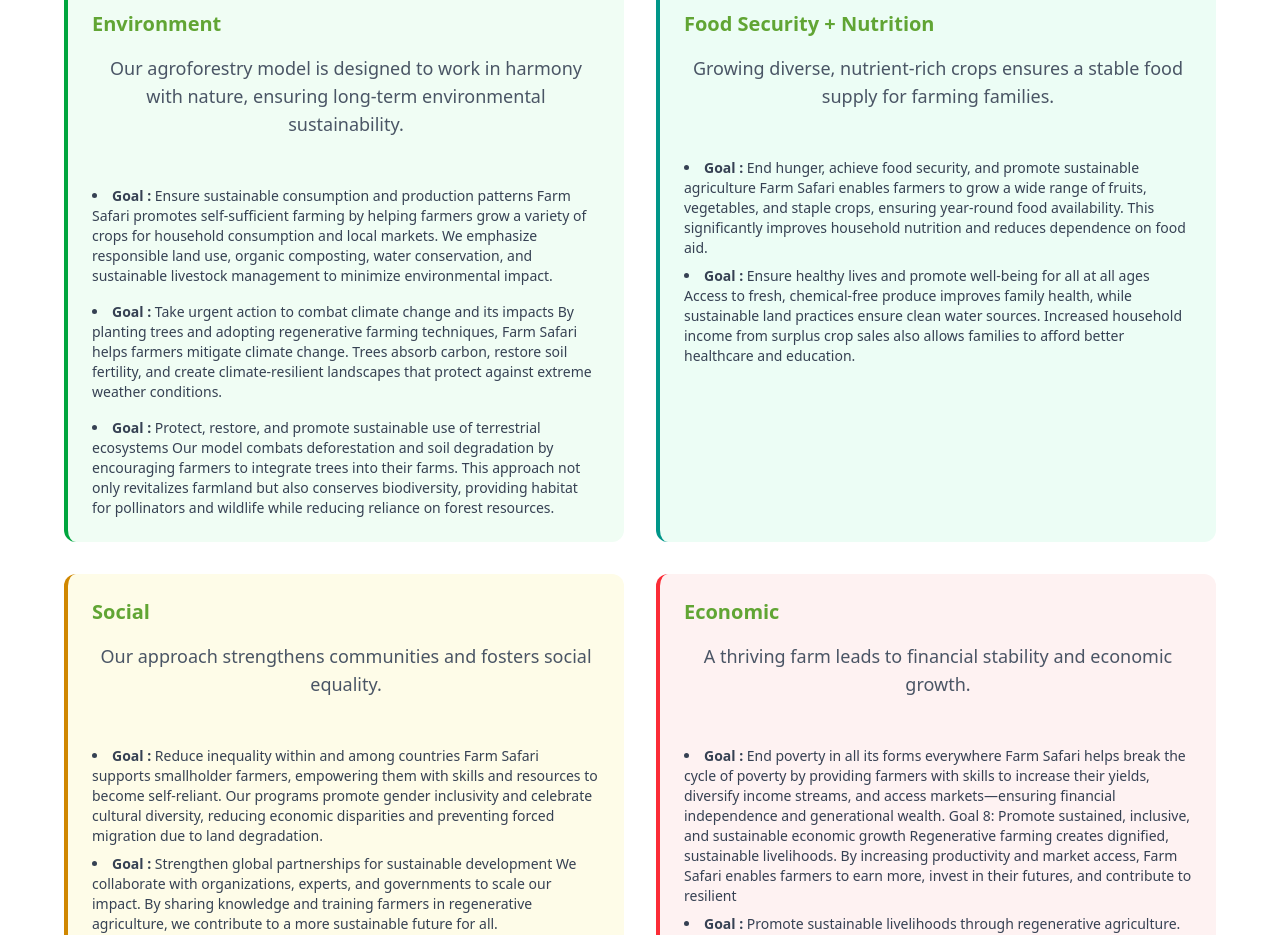
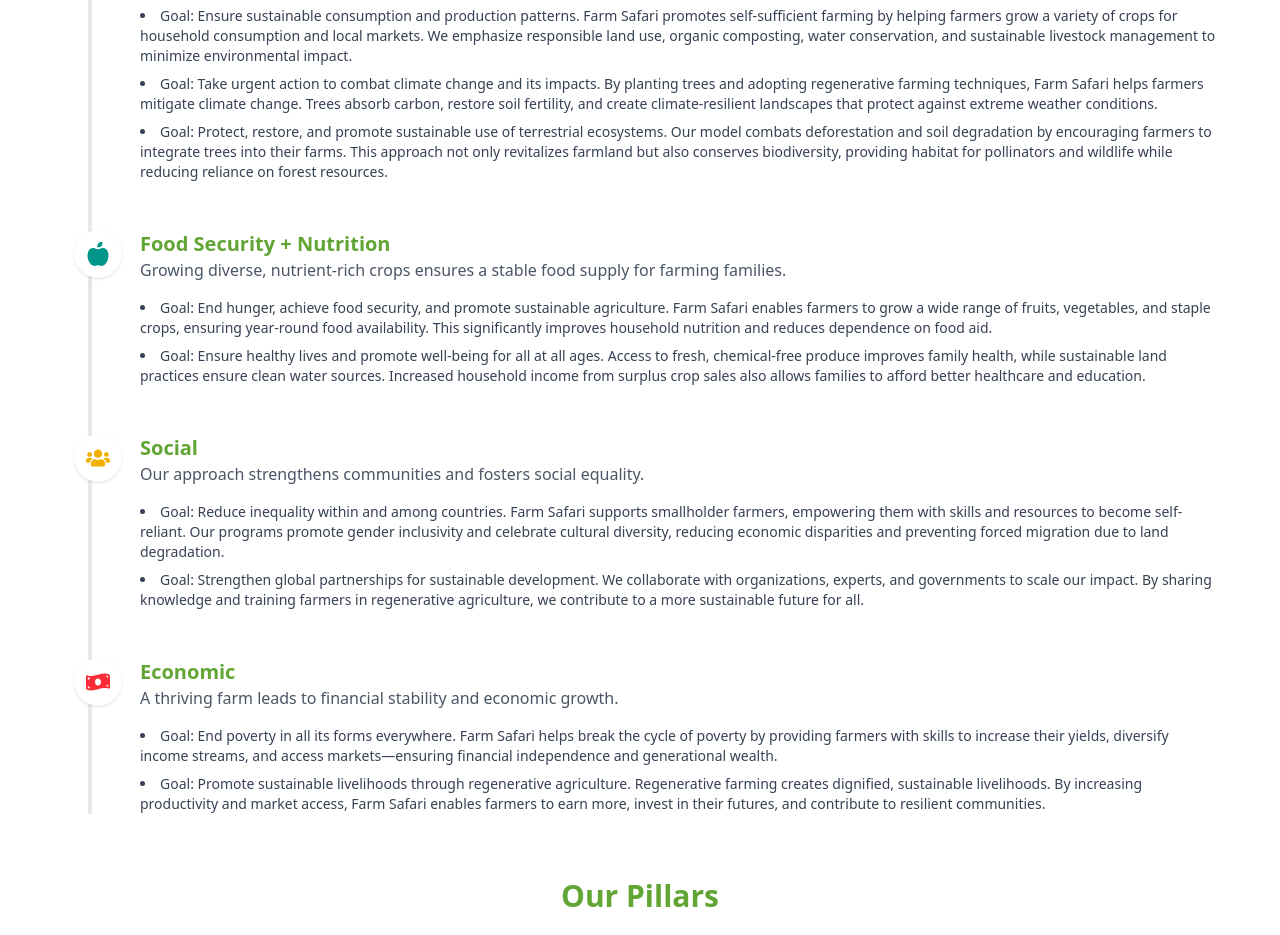
Before and after one commit to Ronald-pro/farm-safari, a Next.js app: page /strategy-approach in a window 1280 px wide. Shown: the part 966-1901 px from the top of the page. Built offline with nearby package versions, Linux system fonts and the light colour scheme.

Commit message:
refining strategy and approach

```diff
--- a/src/components/About.tsx
+++ b/src/components/About.tsx
@@ -6,7 +6,7 @@
 
 export default function About({ title, subtitle, cta }: AboutProps) {
 	return (
-		<section className="bg-primary text-white py-20 text-center">
+		<section className="bg-primary text-white py-12 text-center">
 			<h1 className="text-4xl font-bold">{title}</h1>
 			<p className="mt-4 text-lg">{subtitle}</p>
 			{cta && (
--- a/src/components/StrategyAndApproach.tsx
+++ b/src/components/StrategyAndApproach.tsx
@@ -5,29 +5,32 @@
   FaSeedling,
   FaChartLine,
   FaHandsHelping,
-	FaRecycle
+  FaRecycle,
+  FaTree,
+  FaAppleAlt,
+  FaUsers,
+  FaMoneyBillWave,
+  FaHandshake
 } from "react-icons/fa";
 
 export default function StrategyAndApproach() {
   return (
-		<section className="bg-white py-24 px-6">
-			<div className="max-w-7xl mx-auto space-y-24 ">
+    <section className="bg-white py-12 px-6">
+      <div className="max-w-7xl mx-auto space-y-24">
+
         {/* OUR APPROACH */}
         <motion.div
           initial={{ opacity: 0, y: 40 }}
           whileInView={{ opacity: 1, y: 0 }}
-					viewport={{ once: true }}
           transition={{ duration: 0.6 }}
           className="text-center max-w-4xl mx-auto"
         >
-					<h3 className="text-2xl font-bold text-[#61A534] mb-4">
-						Our Approach
-					</h3>
+          <h3 className="text-2xl font-bold text-[#61A534] mb-4">Our Approach</h3>
           <p className="text-gray-600 text-lg mb-12">
             We believe that change grows from the ground up. Our approach is:
           </p>
 
-					<div className="grid gap-8 md:grid-cols-2 w-full max-w-none">
+          <div className="grid gap-8 md:grid-cols-2">
             {[
               {
                 title: "Farmer-Centric",
@@ -50,17 +53,12 @@
                 desc: "Prioritize women, youth, and marginalized voices."
               }
             ].map((item, idx) => (
-							<div
-								key={idx}
-								className="flex items-start gap-4 p-6 bg-gray-50 rounded-xl shadow-md hover:shadow-lg transition"
-							>
+              <div key={idx} className="flex items-start gap-4 p-6 bg-gray-50 rounded-xl shadow-md hover:shadow-lg transition">
                 <div className="p-4 bg-[#61A534] rounded-full flex items-center justify-center">
                   {item.icon}
                 </div>
                 <div>
-									<h4 className="text-xl font-semibold text-[#61A534] mb-1">
-										{item.title}
-									</h4>
+                  <h4 className="text-xl font-semibold text-[#61A534] mb-1">{item.title}</h4>
                   <p className="text-gray-600 text-sm">{item.desc}</p>
                 </div>
               </div>
@@ -68,166 +66,91 @@
           </div>
         </motion.div>
 
-				{/* OUR STRATEGIC FRAMEWORK */}
+        {/* OUR STRATEGIC FRAMEWORK - TIMELINE */}
         <motion.div
           initial={{ opacity: 0, y: 40 }}
           whileInView={{ opacity: 1, y: 0 }}
-					viewport={{ once: true }}
           transition={{ duration: 0.6 }}
           className="max-w-6xl mx-auto"
         >
-					<h3 className="text-2xl font-bold text-[#61A534] text-center mb-4">
-						Our Strategic Framework
-					</h3>
+          <h3 className="text-2xl font-bold text-[#61A534] text-center mb-4">Our Strategic Framework</h3>
           <p className="text-gray-600 text-lg mb-12 text-center">
-						Farm Safari Advances the United Nations Sustainable Development
-						Goals Farm Safari’s commitment to regenerative agriculture and
-						sustainable land management supports multiple global goals. Our
-						approach not only restores degraded farmland but also strengthens
-						communities, improves food security, and creates economic
-						opportunities.
+            Farm Safari Advances the United Nations Sustainable Development Goals.
+            Farm Safari’s commitment to regenerative agriculture and sustainable land management supports multiple global goals.
+            Our approach not only restores degraded farmland but also strengthens communities, improves food security, and creates economic opportunities.
           </p>
 
-					<div className="grid md:grid-cols-2 gap-8">
-						{/* Category 1: Environment */}
-						<div className="bg-[#f0fdf4] p-6 rounded-xl border-l-4 border-green-600">
-							<h3 className="text-xl font-bold text-[#61A534] mb-4">
-								Environment
-							</h3>
-							<p className="text-gray-600 text-lg mb-12 text-center">
-								Our agroforestry model is designed to work in harmony with
-								nature, ensuring long-term environmental sustainability.
-							</p>
-							<ul className="list-disc list-inside space-y-4 text-sm text-gray-700">
-								<li>
-									<strong>Goal :</strong> Ensure sustainable consumption and
-									production patterns Farm Safari promotes self-sufficient
-									farming by helping farmers grow a variety of crops for
-									household consumption and local markets. We emphasize
-									responsible land use, organic composting, water conservation,
-									and sustainable livestock management to minimize environmental
-									impact.
-								</li>
-								<li>
-									<strong>Goal :</strong> Take urgent action to combat climate
-									change and its impacts By planting trees and adopting
-									regenerative farming techniques, Farm Safari helps farmers
-									mitigate climate change. Trees absorb carbon, restore soil
-									fertility, and create climate-resilient landscapes that
-									protect against extreme weather conditions.
-								</li>
-								<li>
-									<strong>Goal :</strong> Protect, restore, and promote
-									sustainable use of terrestrial ecosystems Our model combats
-									deforestation and soil degradation by encouraging farmers to
-									integrate trees into their farms. This approach not only
-									revitalizes farmland but also conserves biodiversity,
-									providing habitat for pollinators and wildlife while reducing
-									reliance on forest resources.
-								</li>
+          <div className="relative border-l-4 border-gray-200 ml-6">
+            {[
+              {
+                icon: <FaTree className="text-green-600 text-2xl" />,
+                title: "Environment",
+                desc: "Our agroforestry model is designed to work in harmony with nature, ensuring long-term environmental sustainability.",
+                goals: [
+                  "Goal: Ensure sustainable consumption and production patterns. Farm Safari promotes self-sufficient farming by helping farmers grow a variety of crops for household consumption and local markets. We emphasize responsible land use, organic composting, water conservation, and sustainable livestock management to minimize environmental impact.",
+                  "Goal: Take urgent action to combat climate change and its impacts. By planting trees and adopting regenerative farming techniques, Farm Safari helps farmers mitigate climate change. Trees absorb carbon, restore soil fertility, and create climate-resilient landscapes that protect against extreme weather conditions.",
+                  "Goal: Protect, restore, and promote sustainable use of terrestrial ecosystems. Our model combats deforestation and soil degradation by encouraging farmers to integrate trees into their farms. This approach not only revitalizes farmland but also conserves biodiversity, providing habitat for pollinators and wildlife while reducing reliance on forest resources."
+                ],
+                color: "border-green-600"
+              },
+              {
+                icon: <FaAppleAlt className="text-teal-600 text-2xl" />,
+                title: "Food Security + Nutrition",
+                desc: "Growing diverse, nutrient-rich crops ensures a stable food supply for farming families.",
+                goals: [
+                  "Goal: End hunger, achieve food security, and promote sustainable agriculture. Farm Safari enables farmers to grow a wide range of fruits, vegetables, and staple crops, ensuring year-round food availability. This significantly improves household nutrition and reduces dependence on food aid.",
+                  "Goal: Ensure healthy lives and promote well-being for all at all ages. Access to fresh, chemical-free produce improves family health, while sustainable land practices ensure clean water sources. Increased household income from surplus crop sales also allows families to afford better healthcare and education."
+                ],
+                color: "border-teal-600"
+              },
+              {
+                icon: <FaUsers className="text-yellow-500 text-2xl" />,
+                title: "Social",
+                desc: "Our approach strengthens communities and fosters social equality.",
+                goals: [
+                  "Goal: Reduce inequality within and among countries. Farm Safari supports smallholder farmers, empowering them with skills and resources to become self-reliant. Our programs promote gender inclusivity and celebrate cultural diversity, reducing economic disparities and preventing forced migration due to land degradation.",
+                  "Goal: Strengthen global partnerships for sustainable development. We collaborate with organizations, experts, and governments to scale our impact. By sharing knowledge and training farmers in regenerative agriculture, we contribute to a more sustainable future for all."
+                ],
+                color: "border-yellow-500"
+              },
+              {
+                icon: <FaMoneyBillWave className="text-red-500 text-2xl" />,
+                title: "Economic",
+                desc: "A thriving farm leads to financial stability and economic growth.",
+                goals: [
+                  "Goal: End poverty in all its forms everywhere. Farm Safari helps break the cycle of poverty by providing farmers with skills to increase their yields, diversify income streams, and access markets—ensuring financial independence and generational wealth.",
+                  "Goal: Promote sustainable livelihoods through regenerative agriculture. Regenerative farming creates dignified, sustainable livelihoods. By increasing productivity and market access, Farm Safari enables farmers to earn more, invest in their futures, and contribute to resilient communities."
+                ],
+                color: "border-red-500"
+              }
+            ].map((item, idx) => (
+              <div key={idx} className="mb-12 ml-6 pl-6 relative">
+                {/* Icon */}
+                <span className={`absolute -left-[42px] bg-white p-3 rounded-full shadow ${item.color}`}>
+                  {item.icon}
+                </span>
+                <h3 className="text-xl font-bold text-[#61A534]">{item.title}</h3>
+                <p className="text-gray-600 mb-4">{item.desc}</p>
+                <ul className="list-disc list-inside space-y-2 text-sm text-gray-700">
+                  {item.goals.map((goal, i) => (
+                    <li key={i}>{goal}</li>
+                  ))}
                 </ul>
               </div>
-
-						{/* Category 2: Food Security + Nutrition */}
-						<div className="bg-[#ecfdf5] p-6 rounded-xl border-l-4 border-teal-600">
-							<h3 className="text-xl font-bold text-[#61A534] mb-4">
-								Food Security + Nutrition
-							</h3>
-							<p className="text-gray-600 text-lg mb-12 text-center">
-								Growing diverse, nutrient-rich crops ensures a stable food
-								supply for farming families.
-							</p>
-							<ul className="list-disc list-inside space-y-2 text-sm text-gray-700">
-								<li>
-									<strong>Goal :</strong> End hunger, achieve food security, and
-									promote sustainable agriculture Farm Safari enables farmers to
-									grow a wide range of fruits, vegetables, and staple crops,
-									ensuring year-round food availability. This significantly
-									improves household nutrition and reduces dependence on food
-									aid.{" "}
-								</li>
-								<li>
-									<strong>Goal :</strong> Ensure healthy lives and promote
-									well-being for all at all ages Access to fresh, chemical-free
-									produce improves family health, while sustainable land
-									practices ensure clean water sources. Increased household
-									income from surplus crop sales also allows families to afford
-									better healthcare and education.{" "}
-								</li>
-							</ul>
+            ))}
           </div>
 
-						{/* Category 3: Social */}
-						<div className="bg-[#fefce8] p-6 rounded-xl border-l-4 border-yellow-600">
-							<h3 className="text-xl font-bold text-[#61A534] mb-4">Social</h3>
-							<p className="text-gray-600 text-lg mb-12 text-center">
-								Our approach strengthens communities and fosters social
-								equality.
+          {/* PILLARS */}
+          <div className="mt-16">
+            <h3 className="text-3xl font-semibold text-[#61A534] mb-4 text-center">Our Pillars</h3>
+            <p className="text-gray-600 text-lg mb-12 text-center max-w-4xl mx-auto">
+              Our strategic framework is built on four pillars to achieve sustainable agriculture and agroforestry in Kenya:
             </p>
-							<ul className="list-disc list-inside space-y-2 text-sm text-gray-700">
-								<li>
-									<strong>Goal :</strong> Reduce inequality within and among
-									countries Farm Safari supports smallholder farmers, empowering
-									them with skills and resources to become self-reliant. Our
-									programs promote gender inclusivity and celebrate cultural
-									diversity, reducing economic disparities and preventing forced
-									migration due to land degradation.
-								</li>
-								<li>
-									<strong>Goal :</strong> Strengthen global partnerships for
-									sustainable development We collaborate with organizations,
-									experts, and governments to scale our impact. By sharing
-									knowledge and training farmers in regenerative agriculture, we
-									contribute to a more sustainable future for all.
-								</li>
-							</ul>
-						</div>
-
-						{/* Category 4: Economic */}
-						<div className="bg-[#fef2f2] p-6 rounded-xl border-l-4 border-red-500">
-							<h3 className="text-xl font-bold text-[#61A534] mb-4">
-								Economic
-							</h3>
-							<p className="text-gray-600 text-lg mb-12 text-center">
-								A thriving farm leads to financial stability and economic
-								growth.
-							</p>
-							<ul className="list-disc list-inside space-y-2 text-sm text-gray-700">
-								<li>
-									<strong>Goal :</strong> End poverty in all its forms
-									everywhere Farm Safari helps break the cycle of poverty by
-									providing farmers with skills to increase their yields,
-									diversify income streams, and access markets—ensuring
-									financial independence and generational wealth. Goal 8:
-									Promote sustained, inclusive, and sustainable economic growth
-									Regenerative farming creates dignified, sustainable
-									livelihoods. By increasing productivity and market access,
-									Farm Safari enables farmers to earn more, invest in their
-									futures, and contribute to resilient
-								</li>
-								<li>
-									<strong>Goal :</strong> Promote sustainable livelihoods
-									through regenerative agriculture.
-								</li>
-							</ul>
-						</div>
-					</div>
-
-					{/* Pillars */}
-					<div className="mt-16">
-						<h3 className="text-3xl font-semibold text-[#61A534] mb-4 text-center">
-							Our Pillars
-						</h3>
-						<p className="text-gray-600 text-lg mb-12 text-center max-w-4xl mx-auto">
-							Our strategic framework is built on four pillars to achieve
-							sustainable agriculture and agroforestry in Kenya:
-						</p>
-
-						<div className="grid gap-8 md:grid-cols-2 lg:grid-cols-4">
+            <div className="grid gap-8 md:grid-cols-2">
               {[
                 {
                   title: "Environmental Restoration",
-									icon: "🌿",
+                  icon: <FaTree className="text-green-600 text-3xl" />,
                   points: [
                     "Restore 100+ hectares of degraded land annually through agroforestry.",
                     "Implement rainwater harvesting and drip irrigation."
@@ -235,14 +158,14 @@
                 },
                 {
                   title: "Farmer Empowerment",
-									icon: "👨‍🌾",
+                  icon: <FaHandsHelping className="text-green-600 text-3xl" />,
                   points: [
                     "Train 500+ outgrower farmers annually on regenerative practices."
                   ]
                 },
                 {
                   title: "Economic Sustainability",
-									icon: "💰",
+                  icon: <FaMoneyBillWave className="text-green-600 text-3xl" />,
                   points: [
                     "Develop crop value chains and connect to local/global markets.",
                     "Facilitate access to carbon credit markets through partnerships."
@@ -250,21 +173,16 @@
                 },
                 {
                   title: "Partnerships & Innovation",
-									icon: "🤝",
+                  icon: <FaHandshake className="text-green-600 text-3xl" />,
                   points: [
                     "Collaborate with KEFRI and KOAN for technical expertise."
                   ]
                 }
               ].map((pillar, idx) => (
-								<div
-									key={idx}
-									className="bg-white rounded-xl shadow-lg p-6 border-t-4 border-green-600 hover:shadow-xl transition duration-300"
-								>
+                <div key={idx} className="bg-white rounded-xl shadow-lg p-6 border-t-4 border-green-600 hover:shadow-xl transition duration-300">
                   <div className="flex items-center mb-4 space-x-3">
-										<div className="text-3xl">{pillar.icon}</div>
-										<h4 className="text-xl font-bold text-[#61A534]">
-											{pillar.title}
-										</h4>
+                    {pillar.icon}
+                    <h4 className="text-xl font-bold text-[#61A534]">{pillar.title}</h4>
                   </div>
                   <ul className="list-disc list-inside space-y-2 text-gray-700 text-sm">
                     {pillar.points.map((point, i) => (
@@ -275,6 +193,7 @@
               ))}
             </div>
           </div>
+
         </motion.div>
       </div>
     </section>
```
Lines whose indentation alone changed are shown as unchanged.
